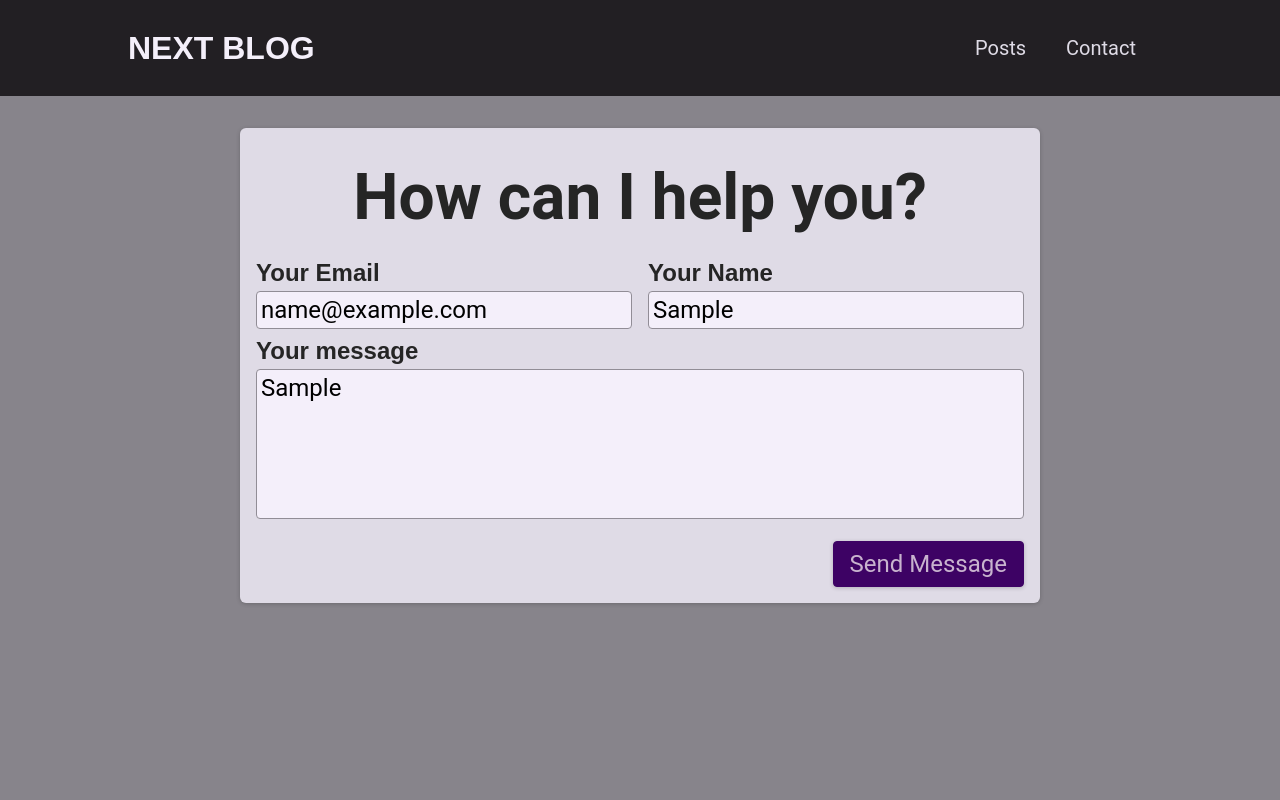
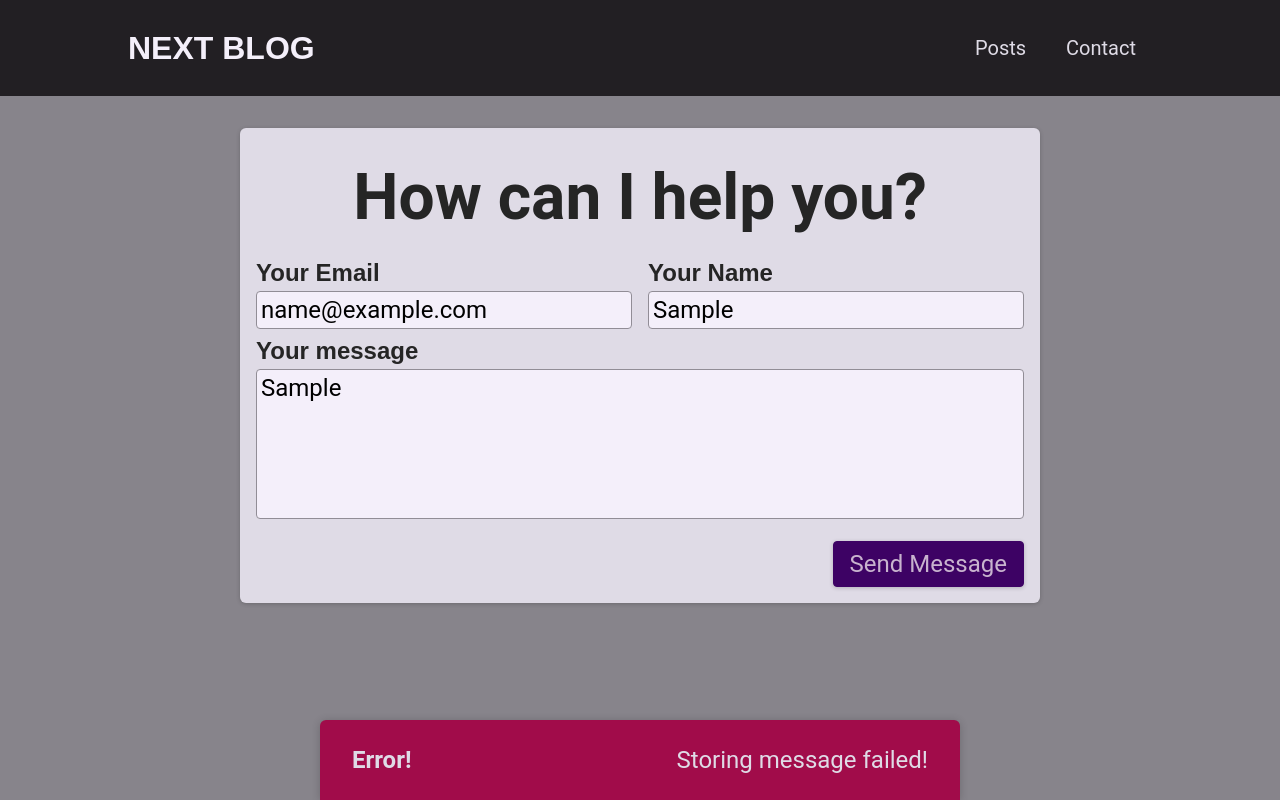
Before and after one commit to noname2048/bn-nextjs-blogpractice, a Next.js app: page /contact in a window 1280 px wide. Both pictures are taken after typing "name@example.com", "Sample", "Sample" into the empty fields and a click on the button "Send Message". Built offline with nearby package versions, Linux system fonts and the light colour scheme; no server answers; the database is empty.

Commit message:
feat: add notification comp

```diff
--- a/components/contact/ContactForm.js
+++ b/components/contact/ContactForm.js
@@ -1,27 +1,87 @@
-import { useState } from "react";
+import { useState, useEffect } from "react";
 import styles from "./ContactForm.module.scss";
+import Notification from "../ui/Notification";
+
+async function sendContactData(contactDetails) {
+  const response = await fetch("/api/contact", {
+    method: "POST",
+    body: JSON.stringify(contactDetails),
+    headers: {
+      "Content-Type": "application/json",
+    },
+  });
+
+  const data = await response.json();
+
+  if (!response.ok) {
+    throw new Error(data.message || "Something went wrong!");
+  }
+}
 
 export default function ContactForm() {
   const [enterdEmail, setEnteredEmail] = useState("");
   const [enterdName, setEnteredName] = useState("");
   const [enterdMessage, setEnteredMessage] = useState("");
+  const [requestStatus, setRequestStatus] = useState(); // pending success error
+  const [requestError, setRequestError] = useState();
 
-  function sendMessageHandler(event) {
+  useEffect(() => {
+    if (requestStatus === "success" || requestStatus === "error") {
+      const timer = setTimeout(() => {
+        setRequestStatus(null);
+        setRequestError(null);
+      }, 3000);
+
+      return () => clearTimeout(timer);
+    }
+  }, [requestStatus]);
+
+  async function sendMessageHandler(event) {
     event.preventDefault();
 
     // optional: add client-side validation
+    setRequestStatus("pending");
 
-    fetch("/api/contact", {
-      method: "POST",
-      body: JSON.stringify({
+    try {
+      await sendContactData({
         email: enterdEmail,
         name: enterdName,
         message: enterdMessage,
-      }),
-      headers: {
-        "Content-Type": "application/json",
-      },
-    });
+      });
+      setRequestStatus("success");
+      setEnteredEmail("");
+      setEnteredName("");
+      setEnteredMessage("");
+    } catch (error) {
+      setRequestError(error.message);
+      setRequestStatus("error");
+    }
+  }
+
+  let notification;
+
+  if (requestStatus === "pending") {
+    notification = {
+      status: "pending",
+      title: "Sending message...",
+      message: "Your message is on its way!",
+    };
+  }
+
+  if (requestStatus === "success") {
+    notification = {
+      status: "success",
+      title: "Sucess!",
+      message: "Message sent successfully!",
+    };
+  }
+
+  if (requestStatus === "error") {
+    notification = {
+      status: "error",
+      title: "Error!",
+      message: requestError,
+    };
   }
 
   return (
@@ -63,6 +123,13 @@
           <button>Send Message</button>
         </div>
       </form>
+      {notification && (
+        <Notification
+          status={notification.status}
+          title={notification.title}
+          message={notification.message}
+        />
+      )}
     </section>
   );
 }
--- a/components/homepage/FeaturedPosts.js
+++ b/components/homepage/FeaturedPosts.js
@@ -1,5 +1,5 @@
 import styles from "./FeaturedPosts.module.scss";
-import PostsGrid from "../Posts/PostsGrid";
+import PostsGrid from "../posts/PostsGrid";
 
 export default function FeaturedPosts(props) {
   return (
--- /dev/null
+++ b/components/ui/Notification.js
@@ -0,0 +1,28 @@
+import ReactDOM from "react-dom";
+
+import styles from "./Notification.module.scss";
+
+function Notification(props) {
+  const { title, message, status } = props;
+
+  let statusClasses = "";
+
+  if (status === "success") {
+    statusClasses = styles.success;
+  }
+
+  if (status === "error") {
+    statusClasses = styles.error;
+  }
+
+  const cssClasses = `${styles.notification} ${statusClasses}`;
+
+  return (
+    <div className={cssClasses}>
+      <h2>{title}</h2>
+      <p>{message}</p>
+    </div>
+  );
+}
+
+export default Notification;
--- /dev/null
+++ b/components/ui/Notification.module.scss
@@ -0,0 +1,43 @@
+.notification {
+  display: flex;
+  justify-content: space-between;
+  align-items: center;
+  color: var(--color-grey-100);
+  background-color: var(--color-grey-800);
+  padding: 0 var(--size-8);
+  box-shadow: 0 1px 8px rgba(0, 0, 0, 0.2);
+  position: fixed;
+  height: 5rem;
+  bottom: 0;
+  width: 100%;
+  left: 0;
+  border-top-right-radius: 0;
+  border-top-left-radius: 0;
+}
+
+.notification h2 {
+  font-size: var(--size-6);
+  margin: 0;
+}
+
+.notification p {
+  margin: 0;
+}
+
+.success {
+  background-color: var(--color-success-500);
+  color: var(--color-grey-800);
+}
+
+.error {
+  background-color: var(--color-error-500);
+}
+
+@media (min-width: 768px) {
+  .notification {
+    width: 40rem;
+    left: calc(50% - 20rem);
+    border-top-right-radius: 6px;
+    border-top-left-radius: 6px;
+  }
+}
--- a/pages/posts/index.js
+++ b/pages/posts/index.js
@@ -1,4 +1,4 @@
-import AllPosts from "../../components/Posts/AllPosts";
+import AllPosts from "../../components/posts/AllPosts";
 import { getAllPosts } from "../../lib/post-utils";
 
 export default function AllPostPage(props) {
```
